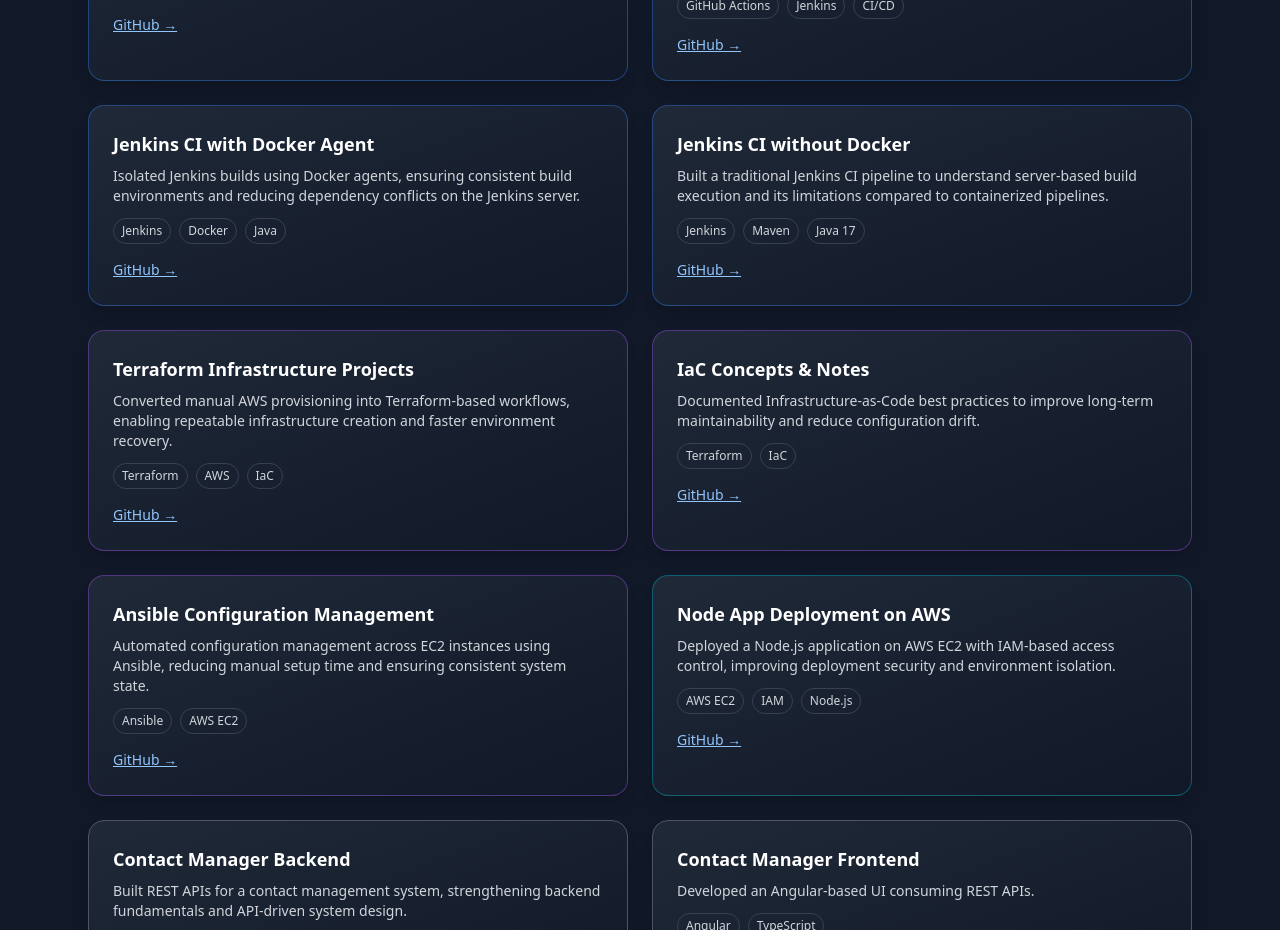
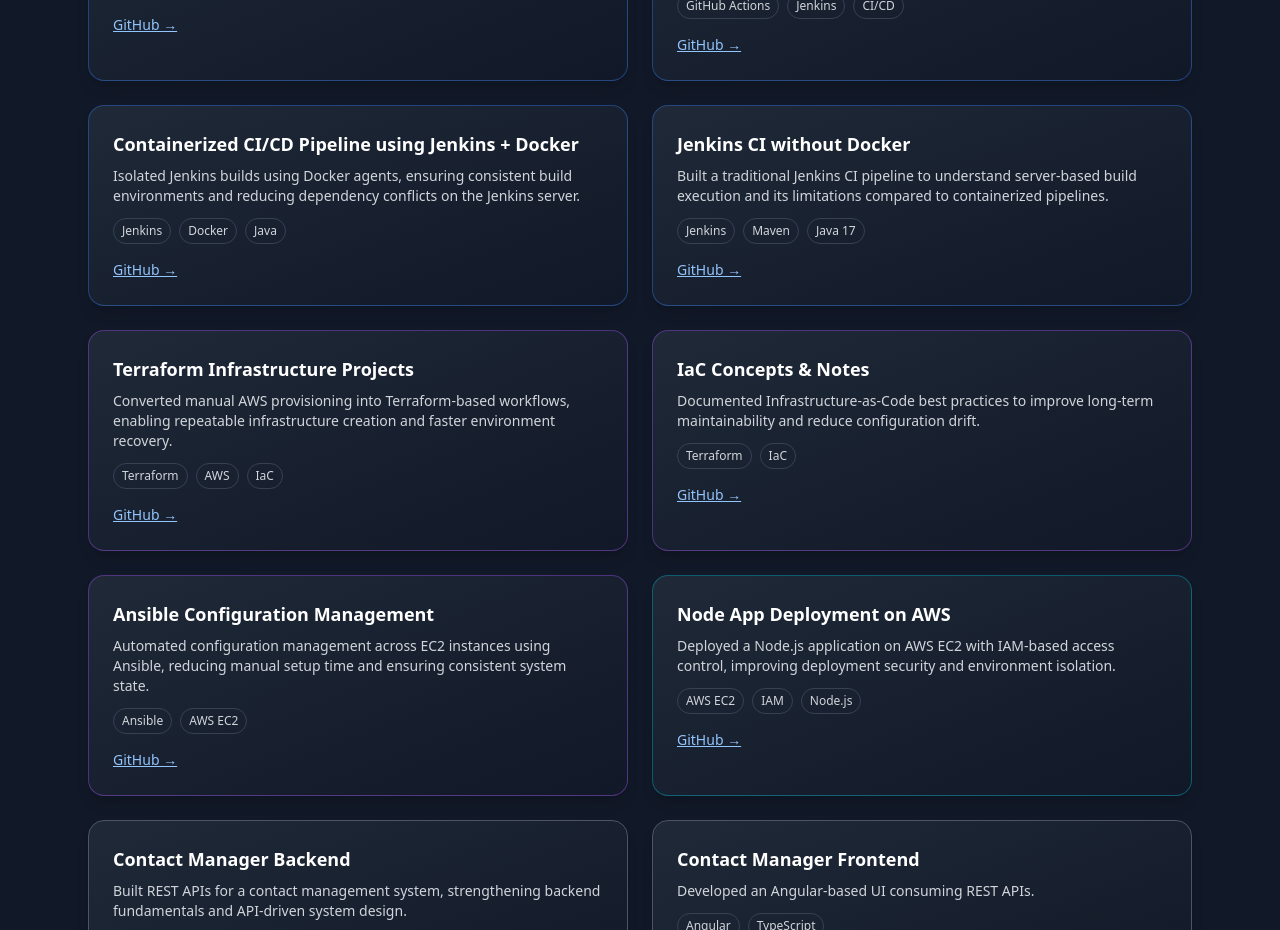
Before and after one commit to VEER0402/veerendra-portfolio, a React (Create React App) app: page / in a window 1280 px wide. Shown: the part 2740-3670 px from the top of the page. Built offline with nearby package versions, Linux system fonts and the light colour scheme.

Commit message:
project titles

```diff
--- a/src/veerendra_dwivedi_portfolio.jsx
+++ b/src/veerendra_dwivedi_portfolio.jsx
@@ -283,7 +283,7 @@
     link: "https://github.com/VEER0402/Github-Actions-Project"
   },
   {
-    title: "Jenkins CI with Docker Agent",
+    title: "Containerized CI/CD Pipeline using Jenkins + Docker",
     category: "ci",
     impact:
       "Isolated Jenkins builds using Docker agents, ensuring consistent build environments and reducing dependency conflicts on the Jenkins server.",
```
